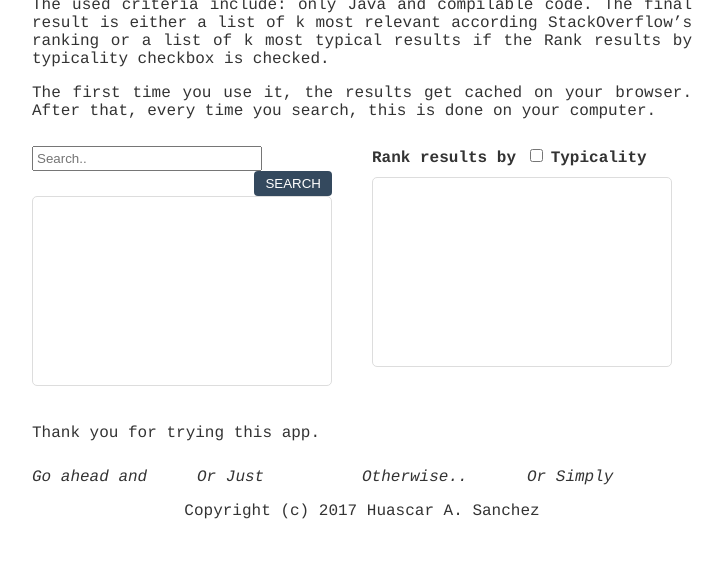
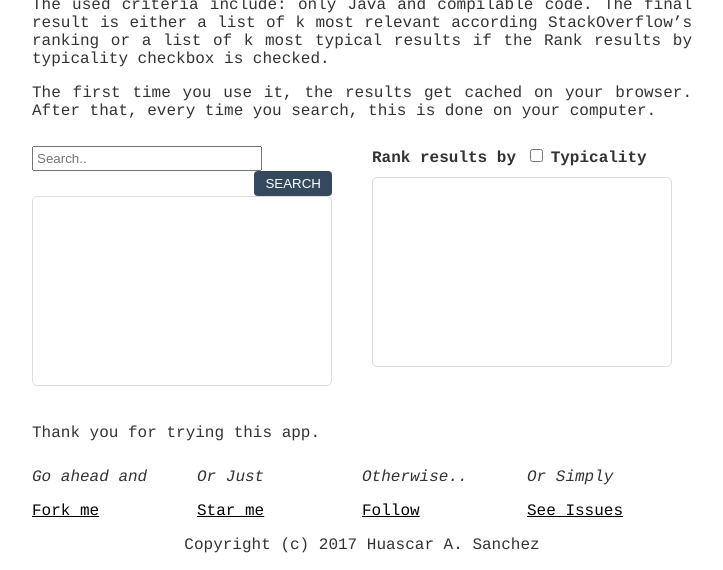
Before and after one commit to vesperin/stircup, a Jekyll site: the page built from index.md, in a window 1280 px wide. Shown: the part 762-1332 px from the top of the page, without its empty margins (278-1001 px from the left). Built offline with Jekyll 4.4.1, drawn with Linux system fonts in a browser that asks for light colours; before the commit the page ends 1298 px from its top, so only the background shows below that.

Commit message:
issue with github

```diff
--- a/_includes/footer.html
+++ b/_includes/footer.html
@@ -4,8 +4,8 @@
 
 		<ul>
 		    <li>
-					<!-- <a class="github-button" href="https://github.com/vesperin/stircup/fork" 					data-icon="octicon-repo-forked" data-size="large" data-show-count="true"
-					aria-label="Fork vesperin/stircup on GitHub">Fork me</a> -->
+					<a class="github-button" href="https://github.com/vesperin/stircup/fork" 					data-icon="octicon-repo-forked" data-size="large" data-show-count="true"
+					aria-label="Fork vesperin/stircup on GitHub">Fork me</a>
 				</li>
 		</ul>
 	</div>
@@ -15,8 +15,8 @@
 
       <ul>
       	<li>
-					<!-- <a class="github-button" href="https://github.com/vesperin/stircup" 					data-icon="octicon-star" data-size="large" data-show-count="true"
-					aria-label="Star vesperin/stircup on GitHub">Star me</a>   	 -->
+					<a class="github-button" href="https://github.com/vesperin/stircup" 					data-icon="octicon-star" data-size="large" data-show-count="true"
+					aria-label="Star vesperin/stircup on GitHub">Star me</a>
       	</li>
       </ul>
   </div>
@@ -25,7 +25,7 @@
       <h3>Otherwise..</h3>
       <ul>
       	<li>
-					<!-- <a class="github-button" href="https://github.com/vesperin" data-size="large" 					data-show-count="true" aria-label="Follow @vesperin on GitHub">Follow</a>		 -->
+					<a class="github-button" href="https://github.com/vesperin" data-size="large" 					data-show-count="true" aria-label="Follow @vesperin on GitHub">Follow</a>
       	</li>
       </ul>
   </div>
@@ -34,7 +34,7 @@
       <h3>Or Simply</h3>
       <ul>
       	<li>
-					<!-- <a class="github-button" href="https://github.com/vesperin/stircup/issues" 					data-icon="octicon-issue-opened" data-size="large" data-show-count="true" 					aria-label="Issue vesperin/stircup on GitHub">See Issues</a>	 -->
+					<a class="github-button" href="https://github.com/vesperin/stircup/issues" 					data-icon="octicon-issue-opened" data-size="large" data-show-count="true" 					aria-label="Issue vesperin/stircup on GitHub">See Issues</a>
       	</li>
       </ul>
 
--- a/_includes/head.html
+++ b/_includes/head.html
@@ -22,4 +22,4 @@
 <script type="text/javascript" src="/static/fancybox/lib/jquery.mousewheel-3.0.6.pack.js"></script>
 
 <!-- Place this tag in your head or just before your close body tag. -->
-<!-- <script async defer src="https://buttons.github.io/buttons.js"></script> -->
+<script async defer src="https://buttons.github.io/buttons.js"></script>
```
